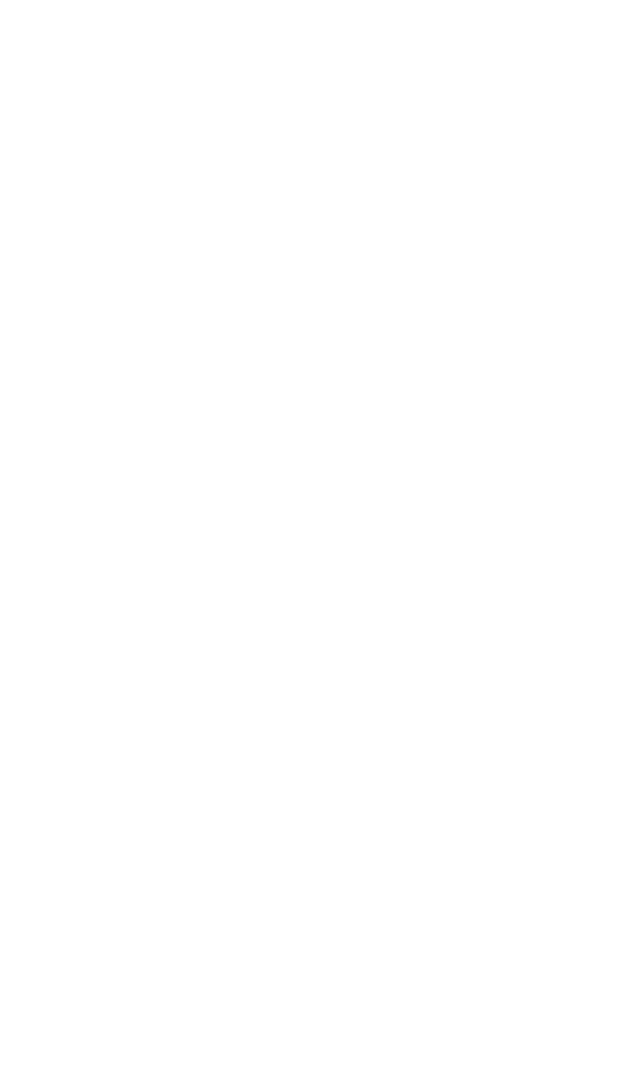
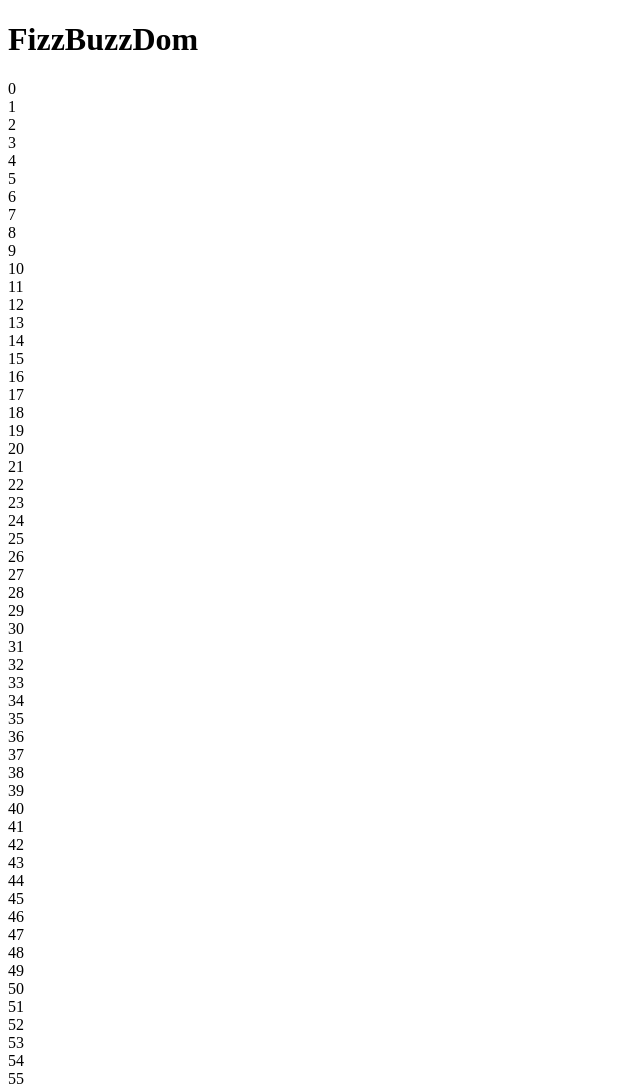
Before and after one commit to iachinimarta/js-fizzbuzz, a plain HTML site: page index.html in a window 1280 px wide. Shown: the top 1084 px of the page, without its empty margins (0-640 px from the left). Before the commit the page ends 800 px from the top, so only its background shows below. Drawn offline with Linux system fonts and the light colour scheme.

Commit message:
Inserisco i box nell'html tramite javascript

```diff
--- a/index.html
+++ b/index.html
@@ -8,6 +8,14 @@
         <title>FizzBuzz</title>
     </head>
     <body>
+        <div>
+            <h1>FizzBuzzDom</h1>
+            <div class="container">
+                <div class="box-container">
+
+                </div>
+            </div>
+        </div>
         <script type="text/javascript" src="js/main.js"></script>
     </body>
 </html>
--- a/js/main.js
+++ b/js/main.js
@@ -0,0 +1,8 @@
+const boxContainerDom = document.querySelector("div.box-container");
+
+
+
+for (let i = 0; i <= 100; i++) {
+    const div = `<div class="box">${i}</div>`;
+    boxContainerDom.innerHTML += div;
+}
```
Also changed, not shown: 1 other file.
